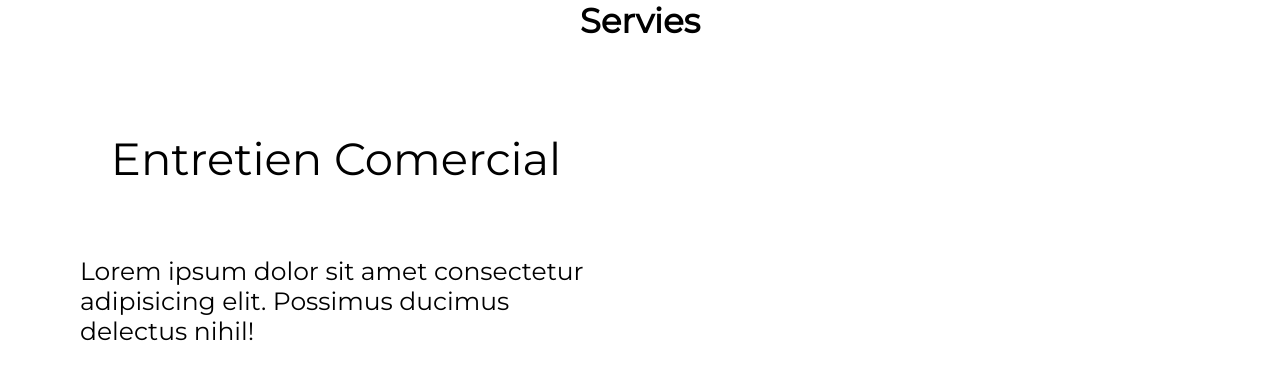
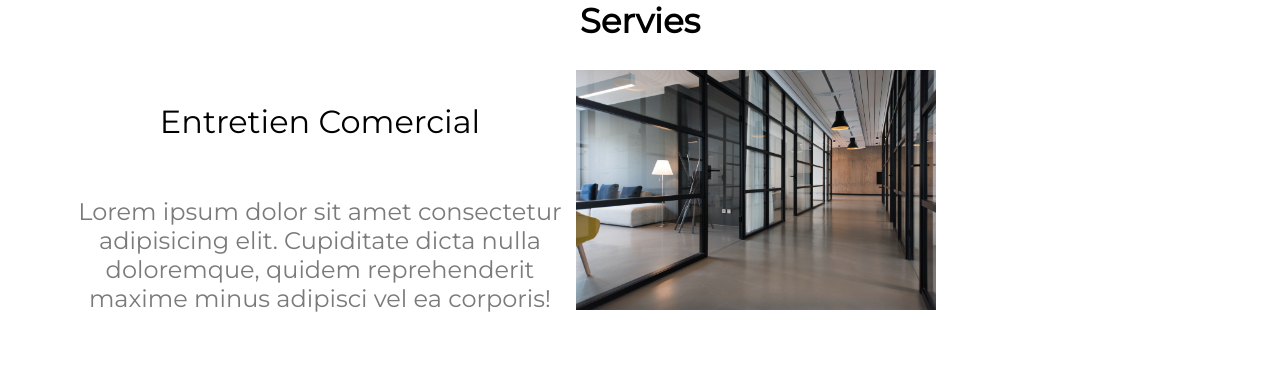
Before and after one commit to DragonMess/webSiteReact, a React (Create React App) app: page / in a window 1280 px wide. Shown: the part 882-1262 px from the top of the page. Built offline with nearby package versions, Linux system fonts and the light colour scheme.

Commit message:
added our

```diff
--- a/src/components/ourService/OurService.jsx
+++ b/src/components/ourService/OurService.jsx
@@ -1,12 +1,19 @@
 import React from 'react'
 import styled from 'styled-components'
 import { Marginer } from '../marginer';
+import Office  from '../../assets/pictures/Offices.jpg'
 
 const ServiceWrap = styled.section`
+  /* margin-left:10%; */
+  /* margin-right:auto; */
   display:flex;
-  flex-direction:row;
+  /* flex-direction:row; */
+  justify-content:center;
   width:100%;
-  height:100vh;
+  height:30vh;
+  &:hover{
+    background:green;
+  }
 `;
 const Service = styled.div`
   display:flex;
@@ -14,26 +21,43 @@ const Service = styled.div`
   width:40%;
 `;
 const Title = styled.h3`
-  font-size:45px;
+  font-size:4vh;
   font-weight:500;
   text-align:center;
+  /* margin:0; */
 `;
 const Description = styled.p`
-  font-size:25px;
+  font-size:3vh;
   font-weight:300;
+  text-align:center;
+  color:#7A7A7A;
+  /* margin:2vh 0 0 0; */
+`;
+const ServiceImg = styled.div`
+  display:fex;
+  /* justify-content:left;
+  right:0; */
+  width:50%;
+  /* height:90%; */
+  background:url('${Office}') no-repeat;
+  background-size: contain;
+  /* margin-left:10%; */
+  /* background-color:rgba(55,55,55,0.89); */
 `;
 
 function OurService(props) {
   return (
+    <div>
     <ServiceWrap>
-      <Marginer direction="horizontal" margin="10vh" />
+      {/* <Marginer direction="horizontal" margin="10vh" /> */}
       <Service>
         <Title>Entretien Comercial</Title>
-        <Description>Lorem ipsum dolor sit amet consectetur adipisicing elit. Possimus ducimus delectus nihil!</Description>
+        <Description>Lorem ipsum dolor sit amet consectetur adipisicing elit. Cupiditate dicta nulla doloremque, quidem reprehenderit maxime minus adipisci vel ea corporis!</Description>
       </Service>
+      <ServiceImg ></ServiceImg>
+    </ServiceWrap>
 
-      <Marginer direction="horizontal" margin="10vh" />
-    </ServiceWrap>
+    </div>
   )
 }
 
--- a/src/containers/homepage/services.jsx
+++ b/src/containers/homepage/services.jsx
@@ -18,7 +18,7 @@ function ServicesSection(porps) {
     <ServicesContainer name="servicesSection">
 
       <SectionTitle>Servies</SectionTitle>
-      <Marginer direction="vertical" margin="2vh" />
+      {/* <Marginer direction="vertical" margin="2vh" /> */}
       <OurService></OurService>
 
     </ServicesContainer>
```
Also changed, not shown: src/assets/pictures/Offices.jpg (added).
